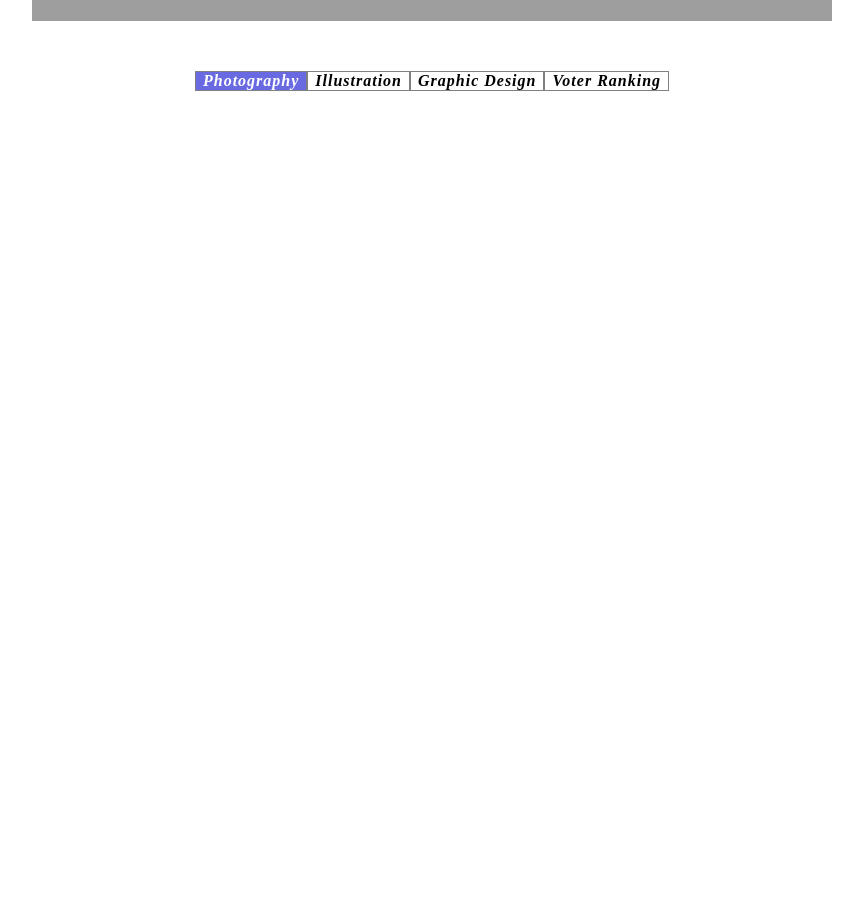
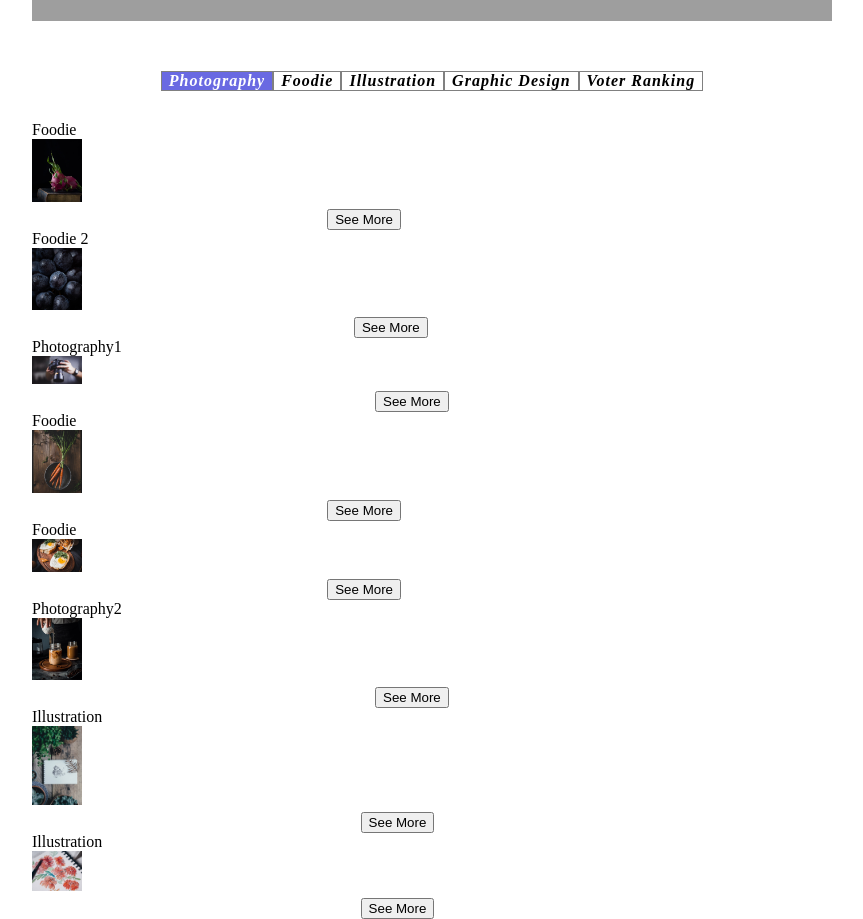
Before and after one commit to art-portfolio-build-week/UI-Nisa, a plain HTML site: page index.html in a window 1280 px wide. Shown: the part 280-1199 px from the top of the page, without its empty margins (208-1071 px from the left). Before the commit the page ends 800 px from the top, so only its background shows below. Drawn offline with Linux system fonts and the light colour scheme; grey boxes are pictures that could not be loaded.

Commit message:
cards laid out

```diff
--- a/css/index.css
+++ b/css/index.css
@@ -61,7 +61,6 @@ h1{
     color: white;
     font-style: oblique;
     font-size: 25px;
-    display: flex;
     margin-top: 10px;
     margin-right: 10px;
 }
--- a/index.html
+++ b/index.html
@@ -5,6 +5,7 @@
     <meta name="viewport" content="width=device-width, initial-scale=1" />
     <meta http-equiv="X-UA-Compatible" content="ie=edge" />
     <link rel="stylesheet" type="text/css" href="./CSS/index.css" />
+
     <title>Artography</title>
   </head>
   <body>
@@ -28,12 +29,107 @@
     <div class="tabs">
       <div class="topics">
         <div data-tab="photography" class="tab active-tab">Photography</div>
+        <div data-tab="foodie" class="tab">Foodie</div>
         <div data-tab="illustration" class="tab">Illustration</div>
-        <div data-tab="graphic-design" class="tab">
-          Graphic Design
-        </div>
+        <div data-tab="graphic-design" class="tab">Graphic Design</div>
         <div data-tab="voter-ranking" class="tab">Voter Ranking</div>
       </div>
     </div>
+    <div class="cards-container">
+      <div class="card" data-tab="foodie">
+        <div class="headline">Foodie</div>
+        <div class="author">
+          <div class="img-container">
+            <img src="./imgs/foodie1.jpeg" />
+          </div>
+          <span>Title: Foodie</span>
+          <span>Artist: Mary Ham</span>
+          <button>See More</button>
+        </div>
+      </div>
+    </div>
+      <div class="card" data-tab="foodie">
+        <div class="headline">Foodie 2</div>
+        <div class="author">
+          <div class="img-container">
+            <img src="./imgs/foodie2.jpeg" />
+          </div>
+          <span>Title: Foodie</span>
+          <span>Artist: Gloria Bulgor</span>
+          <button>See More</button>
+        </div>
+      </div>
+    </div>
+      <div class="card" data-tab="foodie">
+        <div class="headline">Photography1</div>
+        <div class="author">
+          <div class="img-container">
+            <img src="./imgs/photography.jpeg" />
+          </div>
+          <span>Title: Photography</span>
+          <span>Artist: Mary Ham</span>
+          <button>See More</button>
+        </div>
+      </div>
+    </div>
+      <div class="card" data-tab="foodie">
+        <div class="headline">Foodie</div>
+        <div class="author">
+          <div class="img-container">
+            <img src="./imgs/foodie3.jpeg" />
+          </div>
+          <span>Title: Foodie</span>
+          <span>Artist: Mary Ham</span>
+          <button>See More</button>
+        </div>
+      </div>
+    </div>
+      <div class="card" data-tab="foodie">
+        <div class="headline">Foodie</div>
+        <div class="author">
+          <div class="img-container">
+            <img src="./imgs/foodie4.jpeg" />
+          </div>
+          <span>Title: Foodie</span>
+          <span>Artist: Mary Ham</span>
+          <button>See More</button>
+        </div>
+      </div>
+    </div>
+      <div class="card" data-tab="foodie">
+        <div class="headline">Photography2</div>
+        <div class="author">
+          <div class="img-container">
+            <img src="./imgs/photography3.jpeg" />
+          </div>
+          <span>Title: Photography</span>
+          <span>Artist: Mary Ham</span>
+          <button>See More</button>
+        </div>
+      </div>
+    </div>
+      <div class="card" data-tab="foodie">
+        <div class="headline">Illustration</div>
+        <div class="author">
+          <div class="img-container">
+            <img src="./imgs/illustration.jpeg" />
+          </div>
+          <span>Title: Illustration</span>
+          <span>Artist: Mary Ham</span>
+          <button>See More</button>
+        </div>
+      </div>
+    </div>
+      <div class="card" data-tab="foodie">
+        <div class="headline">Illustration</div>
+        <div class="author">
+          <div class="img-container">
+            <img src="./imgs/illustration2.jpeg" />
+          </div>
+          <span>Title: Illustration</span>
+          <span>Artist: Mary Ham</span>
+          <button>See More</button>
+        </div>
+      </div>
   </body>
 </html>
```
Also changed, not shown: imgs/foodie1.jpeg (added), imgs/foodie2.jpeg (added), imgs/foodie3.jpeg (added), imgs/foodie4.jpeg (added), imgs/illustration.jpeg (added), imgs/illustration2.jpeg (added), imgs/photography.jpeg (added), imgs/photography2.jpeg (added), imgs/photography3.jpeg (added).
